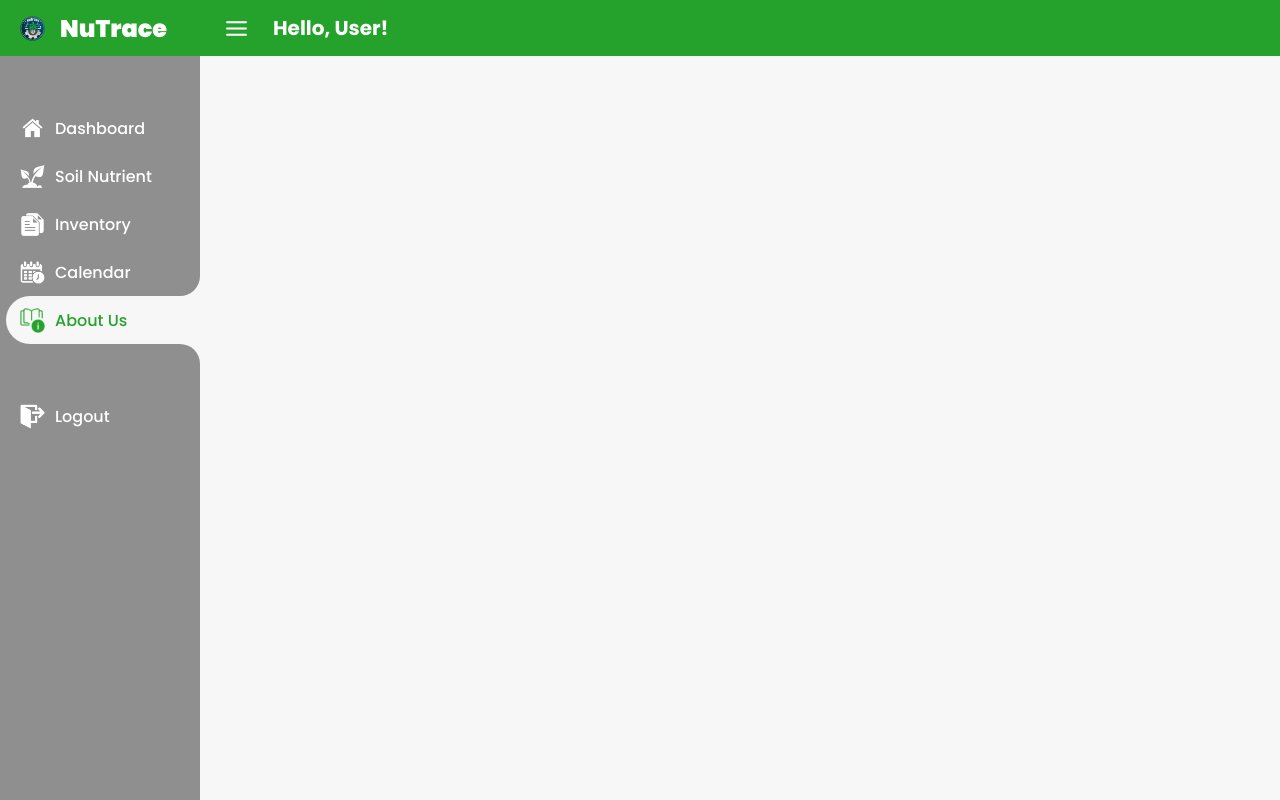
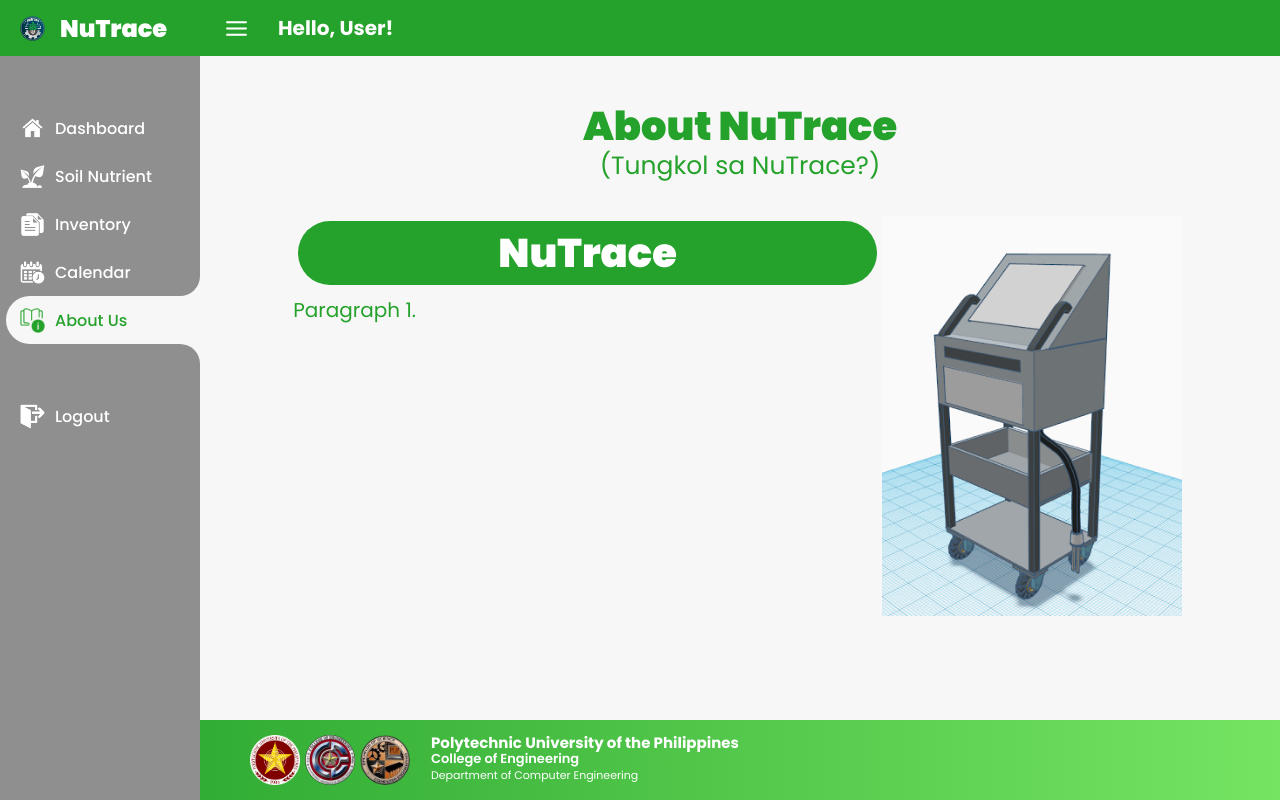
Before and after one commit to kreazze/NuTrace, a PHP site: page /pages/about.html in a window 1280 px wide. Run offline with PHP 8.4, Linux system fonts and the light colour scheme.

Commit message:
update pages

```diff
--- a/index.html
+++ b/index.html
@@ -5,7 +5,7 @@
         <meta charset="UTF-8">
         <meta name="viewport" content="width=device-width, initial-scale=1.0">
         <title>NuTrace</title>
-        <link rel ="stylesheet" href="/pages/calendar.css">
+        <link rel ="stylesheet" href="/index.css">
         <link rel="icon" type="image/png" href="/images/nutrace_logo.png">
     </head>
     <body>
@@ -58,6 +58,7 @@
 
         <section id="content">
             <nav class="profile">
+                <img class="menu-pic" src="/images/icons/white/menu-icon.png" width="25px" height="25px">
                 <a class="user" href="#">Hello, User!</a>
             </nav>
             <main>
@@ -67,5 +68,6 @@
         <footer>
 
         </footer>
+        <script src="/pages/script.js"></script>
     </body>
 </html>
--- a/pages/about.css
+++ b/pages/about.css
@@ -24,7 +24,6 @@
     src: url(/font/Poppins-Regular.ttf);
 }
 
-/* content */
 *{
 	margin: 0;
 	padding: 0;
@@ -40,10 +39,15 @@ li {
 	list-style: none;
 }
 body {
+	min-height: 100vh;
+	display: flex;
+	flex-direction: column;
 	overflow-x: hidden;
 	color: #0b032d;
 	background: #f7f7f7;
 }
+
+/* sidebar */
 #sidebar {
 	position: fixed;
 	top: 0;
@@ -153,6 +157,9 @@ body {
 #sidebar .side-menu.top li a:hover {
 	color: #ffb997;
 }
+#sidebar .side-menu li a:hover {
+	color: #ffb997;
+}
 #sidebar .side-menu li a .bx {
 	min-width: calc(60px  - ((4px + 6px) * 2));
 	display: flex;
@@ -168,7 +175,6 @@ body {
 	width: calc(100% - 60px);
 	left: 60px;
 }
-
 #content nav {
 	height: 56px;
 	background: #25a22b;
@@ -189,22 +195,84 @@ body {
 	left: 0;
 	border-radius: 50%;
 }
-
 #content nav .profile  {
 	width: 40px;
 	height: 40px;
 	border-radius: 50%;
 	object-fit: cover;
 }
-
 .menu-pic {
 	cursor: pointer;
 }
-
 .user {
 	font-size: 20px;
 	color: white;
 	font-family: "Poppins-Bold";
+}
+
+/* content */
+.main-content {
+	font-size: 40px;
+	line-height: 2.5rem;
+	margin-top: 50px;
+	text-align: center;
+	color: #25a22b;
+	font-family: 'Poppins-Black';
+}
+.p4 {
+	margin-bottom: 30px;
+	font-size: 25px;
+	font-family: 'Poppins-Regular';
+}
+#first-content {
+	display: flex;
+	justify-content: center;
+}
+.title {
+	margin: 5px;
+    padding: 12px;
+	padding-left: 200px;
+	padding-right: 200px;
+    border-radius: 40px;
+    border: none;
+    color: white;
+    font-family:'Poppins-Black';
+    background-color: #25A22B;
+}
+.description {
+	font-size: 20px;
+	text-align: left;
+	font-family: 'Poppins-Regular';
+}
+
+/* footer */
+#footer {
+	padding: 15px;
+	padding-left: 250px;
+	padding-right: 50px;
+	margin-top: auto;
+	display: flex;
+	color: white;
+	background-image: linear-gradient(to right, #25a22b, #75E463)
+}
+img {
+	margin-right: 5px;
+}
+#footer .footer-text{
+	line-height: 1rem;
+	margin-left: 1rem;
+}
+.p1 {
+	font-size: 15px;
+	font-family: 'Poppins-Bold';
+}
+.p2 {
+	font-size: 13px;
+	font-family: 'Poppins-SemiBold';
+}
+.p3 {
+	font-size: 11px;
+	font-family: 'Poppins-Regular';
 }
 
 @media screen and (max-width: 768px) {
@@ -221,7 +289,6 @@ body {
 		display: none;
 	}
 }
-
 @media screen and (max-width: 576px) {
 	#content nav form .form-input input {
 		display: none;
--- a/pages/about.html
+++ b/pages/about.html
@@ -61,12 +61,34 @@
                 <img class="menu-pic" src="/images/icons/white/menu-icon.png" width="25px" height="25px">
                 <a class="user" href="#">Hello, User!</a>
             </nav>
-            <main>
-
+            <main class="main-content">
+                <p>About NuTrace</p>
+                <p  class="p4">(Tungkol sa NuTrace?)</p>
+                <div id="first-content">
+                    <div class="text-left">
+                        <div class="title">
+                            <p>NuTrace</p>
+                        </div>
+                        <div class="description">
+                            <p>Paragraph 1.</p>
+                        </div>
+                    </div>
+                    <div class="img-right">
+                        <img class="pup-logo" src="/images/assets/3d-prototype.png" width="300px" height="400px">
+                    </div>
+                </div>
             </main>
         </section>
-        <footer>
 
+        <footer id="footer">
+            <img class="pup-logo" src="/images/assets/pup-logo.png" width="50px" height="50px">
+            <img class="ce-logo" src="/images/assets/ce-logo.png" width="50px" height="50px">
+            <img class="coe-logo" src="/images/assets/coe-logo.png" width="50px" height="50px">
+            <section class="footer-text">
+                <p class="p1">Polytechnic University of the Philippines</p>
+                <p class="p2">College of Engineering</p>
+                <p class="p3">Department of Computer Engineering</p>
+            </section>
         </footer>
         <script src="/pages/script.js"></script>
     </body>
--- a/pages/calendar.css
+++ b/pages/calendar.css
@@ -153,6 +153,9 @@ body {
 #sidebar .side-menu.top li a:hover {
 	color: #ffb997;
 }
+#sidebar .side-menu li a:hover {
+	color: #ffb997;
+}
 #sidebar .side-menu li a .bx {
 	min-width: calc(60px  - ((4px + 6px) * 2));
 	display: flex;
--- a/pages/dashboard.css
+++ b/pages/dashboard.css
@@ -153,6 +153,9 @@ body {
 #sidebar .side-menu.top li a:hover {
 	color: #ffb997;
 }
+#sidebar .side-menu li a:hover {
+	color: #ffb997;
+}
 #sidebar .side-menu li a .bx {
 	min-width: calc(60px  - ((4px + 6px) * 2));
 	display: flex;
--- a/pages/inventory.css
+++ b/pages/inventory.css
@@ -153,6 +153,9 @@ body {
 #sidebar .side-menu.top li a:hover {
 	color: #ffb997;
 }
+#sidebar .side-menu li a:hover {
+	color: #ffb997;
+}
 #sidebar .side-menu li a .bx {
 	min-width: calc(60px  - ((4px + 6px) * 2));
 	display: flex;
--- a/pages/soilnutrient.css
+++ b/pages/soilnutrient.css
@@ -153,6 +153,9 @@ body {
 #sidebar .side-menu.top li a:hover {
 	color: #ffb997;
 }
+#sidebar .side-menu li a:hover {
+	color: #ffb997;
+}
 #sidebar .side-menu li a .bx {
 	min-width: calc(60px  - ((4px + 6px) * 2));
 	display: flex;
```
Also changed, not shown: index.css (+6 -3 lines).
